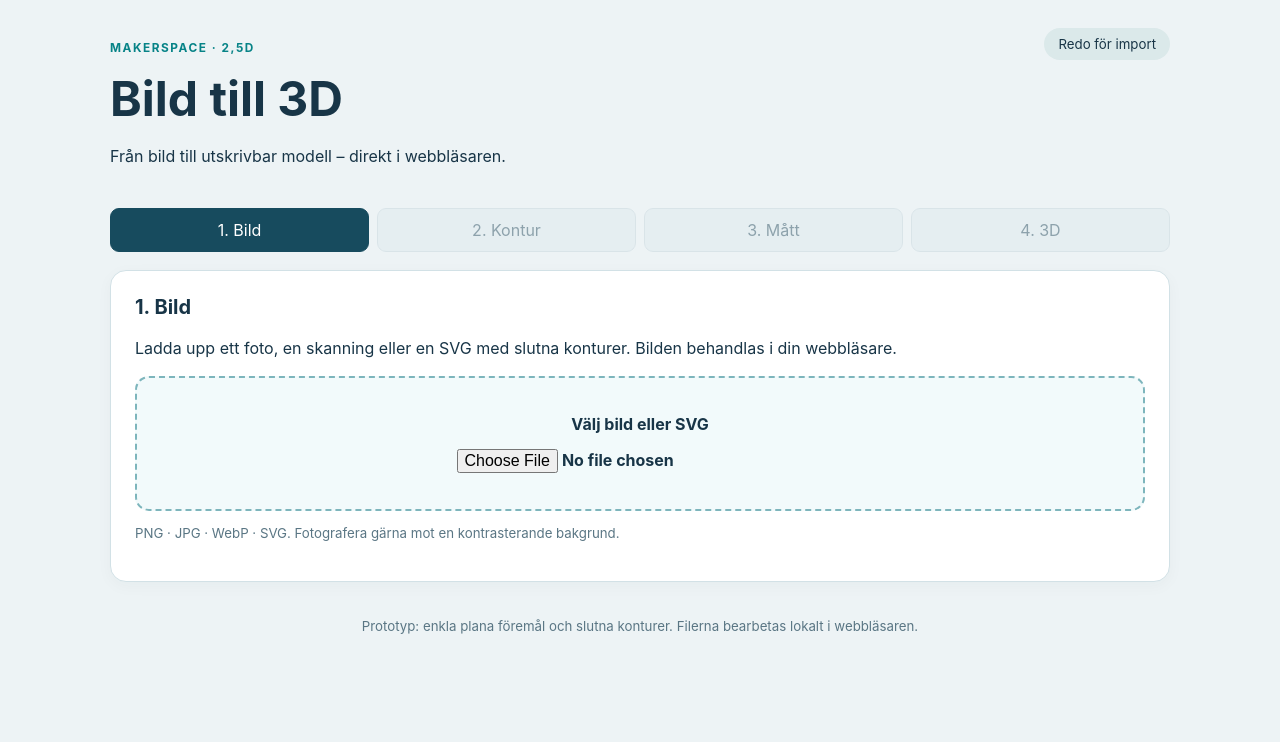
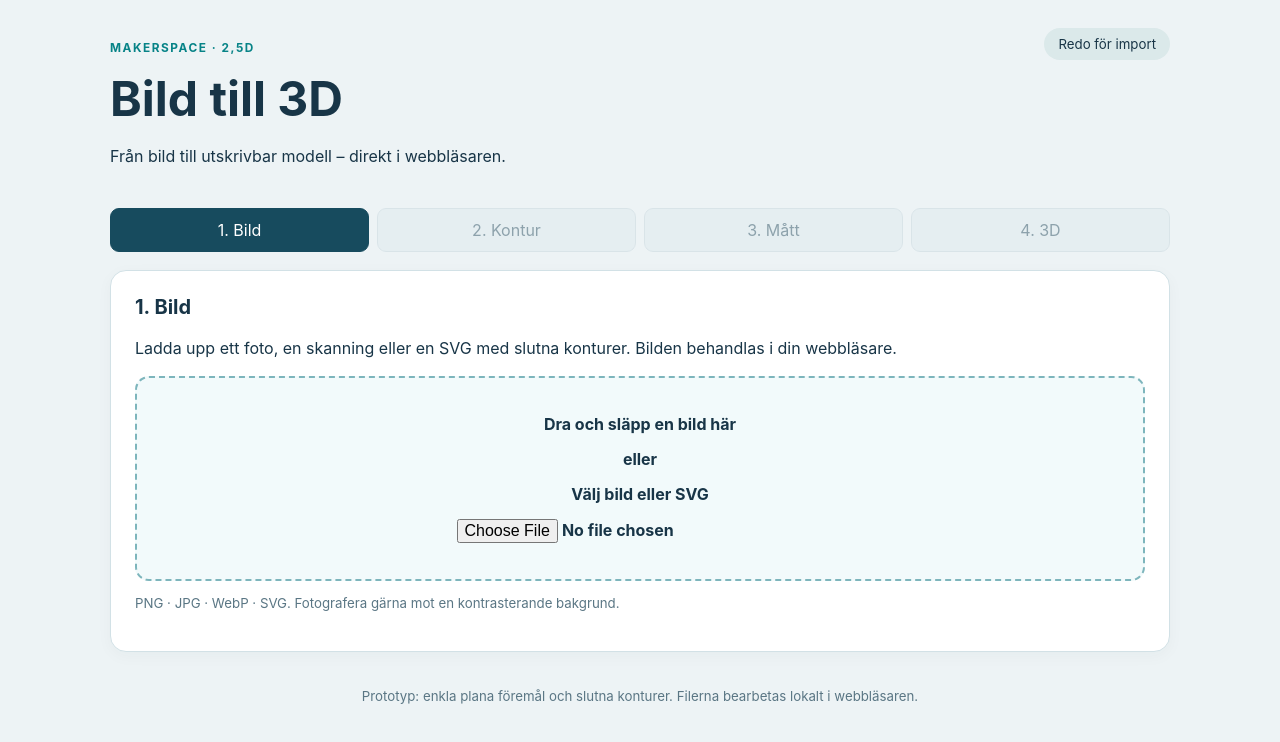
Before and after one commit to morgansundsvallmakers/bild-till-3d, a React (Vite) app: page / in a window 1280 px wide. Shown: the top 742 px of the page. Built offline with nearby package versions, Linux system fonts and the light colour scheme.

Commit message:
Add drag and drop image import

```diff
--- a/src/components/ImageUpload.jsx
+++ b/src/components/ImageUpload.jsx
@@ -1,11 +1,35 @@
+import { useState } from 'react';
+
 export default function ImageUpload({ onFile, busy }) {
+  const [dragging, setDragging] = useState(false);
+
+  function handleFile(file) {
+    if (!file || busy) return;
+    onFile(file);
+  }
+
   return <section className="panel">
     <h2>1. Bild</h2>
     <p>Ladda upp ett foto, en skanning eller en SVG med slutna konturer. Bilden behandlas i din webbläsare.</p>
-    <label className="upload">
-      <span>Välj bild eller SVG</span>
+    <label
+      className={`upload ${dragging ? 'dragging' : ''}`}
+      onDragEnter={e => { e.preventDefault(); if (!busy) setDragging(true); }}
+      onDragOver={e => { e.preventDefault(); if (!busy) setDragging(true); }}
+      onDragLeave={e => {
+        e.preventDefault();
+        if (!e.currentTarget.contains(e.relatedTarget)) setDragging(false);
+      }}
+      onDrop={e => {
+        e.preventDefault();
+        setDragging(false);
+        handleFile(e.dataTransfer.files?.[0]);
+      }}
+    >
+      <strong>{dragging ? 'Släpp bilden här' : 'Dra och släpp en bild här'}</strong>
+      <span>eller</span>
+      <span className="upload-button">Välj bild eller SVG</span>
       <input type="file" accept="image/png,image/jpeg,image/webp,image/svg+xml,.svg" disabled={busy}
-        onChange={e => { const file = e.target.files?.[0]; if (file) onFile(file); e.target.value = ''; }} />
+        onChange={e => { handleFile(e.target.files?.[0]); e.target.value = ''; }} />
     </label>
     <p className="hint">PNG · JPG · WebP · SVG. Fotografera gärna mot en kontrasterande bakgrund.</p>
   </section>;
```
